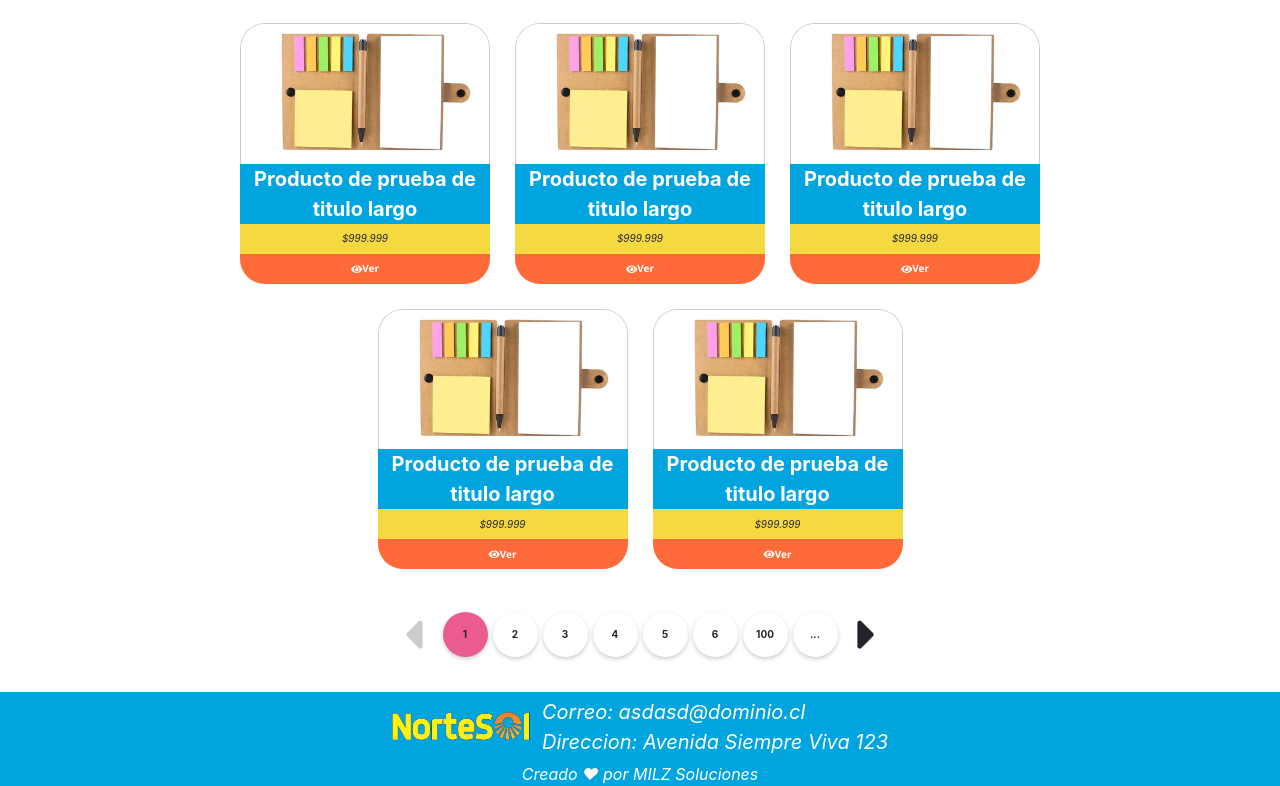
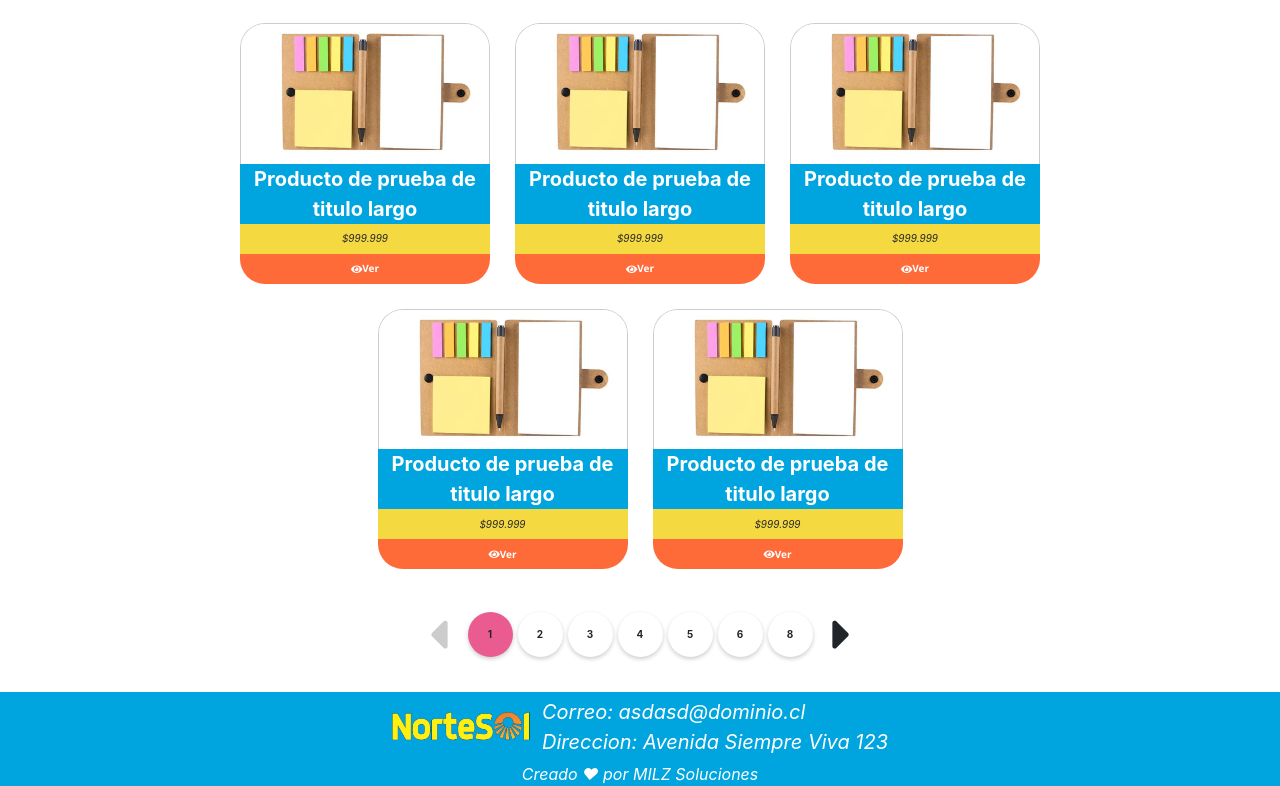
Before and after one commit to MilzCode/nortesol, a Next.js app: page / in a window 1280 px wide. Shown: the part 910-1696 px from the top of the page. Built offline with nearby package versions, Linux system fonts and the light colour scheme.

Commit message:
fix: paginador

```diff
--- a/components/venta/Paginador.tsx
+++ b/components/venta/Paginador.tsx
@@ -2,7 +2,7 @@ import React, { useState } from "react";
 
 const Paginador = () => {
   //maxPagina son las paginas disponibles
-  const maxPagina = 100;
+  const maxPagina = 8;
   //sino hay paginas que no se despliegue el componente
   if (maxPagina < 1) return null;
   //con pagina mostrar Dato indicamos cuantas paginas se mostraran en el paginador sin contar ni la primera ni la ultima
@@ -14,11 +14,13 @@ const Paginador = () => {
       ? paginasMostrarDato - 1
       : paginasMostrarDato;
   const cargarCadaNpaginas = paginasMostrar - 1;
+  const maxPaginasDesplegable = 50;
+  const paginasMostrarPorLado = Math.floor(paginasMostrar / 2);
+  const paginasDespliguePorLado = Math.floor(maxPaginasDesplegable / 2);
   const [pagina, setPagina] = useState(1);
   const [paginador, setPaginador] = useState(false);
   const [lastNextPagina, setLastNextPagina] = useState(cargarCadaNpaginas);
   const [lastPrevPagina, setLastPrevPagina] = useState(cargarCadaNpaginas);
-  const maxPaginasDesplegable = 50;
   //parte desde el 2 por eso i+2 ej: si paginas para mostrar = 4 entonces 2,3,4,5 (sin contar la primera ni ultima)
   const [paginas, setPaginas] = useState(
     [...Array(paginasMostrar)].map((e, i) => i + 2)
@@ -26,6 +28,28 @@ const Paginador = () => {
   const handdlePaginador = () => {
     setPaginador(!paginador);
   };
+  //handdle pagina modo 1
+  // const handdlePagina = (e: any) => {
+  //   const paginaSelect = parseInt(e.target.innerHTML);
+  //   if (paginaSelect === pagina) return;
+  //   if (maxPagina <= paginasMostrarDato) {
+  //     setPagina(paginaSelect);
+  //     return;
+  //   }
+  //   if (paginaSelect === 1 || paginaSelect === maxPagina) {
+  //     paginaSelect === 1
+  //       ? loadNextPages(paginaSelect)
+  //       : loadPrevPages(paginaSelect);
+  //   } else {
+  //     paginaSelect > pagina
+  //       ? loadNextPages(paginaSelect)
+  //       : loadPrevPages(paginaSelect);
+  //   }
+
+  //   setPagina(paginaSelect);
+  // };
+
+  //handdle pagina modo 2
   const handdlePagina = (e: any) => {
     const paginaSelect = parseInt(e.target.innerHTML);
     if (paginaSelect === pagina) return;
@@ -37,12 +61,27 @@ const Paginador = () => {
       paginaSelect === 1
         ? loadNextPages(paginaSelect)
         : loadPrevPages(paginaSelect);
-    } else {
+      setPagina(paginaSelect);
+      return;
+    }
+    if (
+      paginaSelect <= 1 + paginasMostrarPorLado ||
+      paginaSelect >= maxPagina - paginasMostrarPorLado
+    ) {
       paginaSelect > pagina
         ? loadNextPages(paginaSelect)
         : loadPrevPages(paginaSelect);
+      setPagina(paginaSelect);
+      return;
     }
 
+    setPaginas(
+      [...Array(paginasMostrar)].map(
+        (e, i) => i + paginaSelect - paginasMostrarPorLado
+      )
+    );
+    setLastNextPagina(paginaSelect + paginasMostrarPorLado);
+    setLastPrevPagina(paginaSelect - paginasMostrarPorLado);
     setPagina(paginaSelect);
   };
   const loadNextPages = (nuevaPagina: number) => {
@@ -116,7 +155,6 @@ const Paginador = () => {
   };
 
   const handdleDesplegarPaginador = () => {
-    const paginasDespliguePorLado = Math.floor(maxPaginasDesplegable / 2);
     if (maxPagina <= maxPaginasDesplegable) {
       return (
         <>
@@ -223,18 +261,21 @@ const Paginador = () => {
           {pag}
         </div>
       ))}
+
+      {maxPagina > paginasMostrar + 1 && (
         <div
           className={`paginador__pagina ${
             pagina === maxPagina && "paginador__pagina--activo"
           }`}
           onClick={handdlePagina}
           //+1 porque incluye la pagina final
-        style={{ display: maxPagina > paginasMostrar + 1 ? "inherit" : "none" }}
         >
           {maxPagina}
         </div>
+      )}
+
       <div
-        className={"paginador__pagina"}
+        className={"paginador__pagina paginador__paginaDesplegar"}
         onClick={handdlePaginador}
         onMouseLeave={() => {
           paginador && handdlePaginador();
--- a/styles/venta/Paginador.scss
+++ b/styles/venta/Paginador.scss
@@ -57,6 +57,9 @@
       }
     }
   }
+  &__paginaDesplegar {
+    background: $pantone292C;
+  }
 
   &__desplegable {
     width: $font-size * 13;
```
Lines whose indentation alone changed are shown as unchanged.
